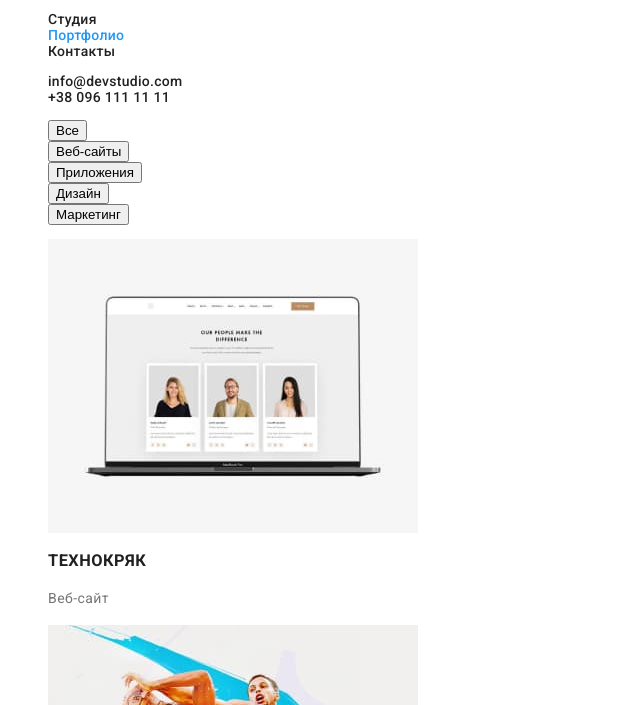
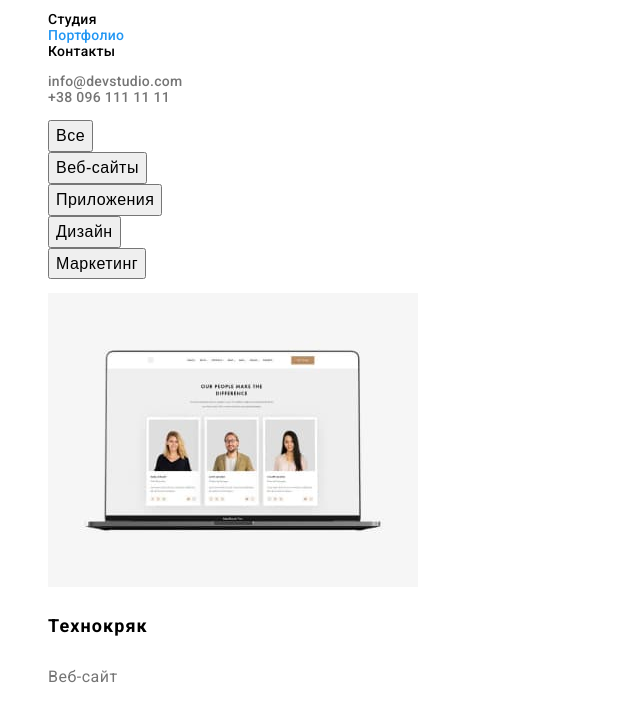
Before and after one commit to ocherik/goit-markup-hw-02, a plain HTML site: page portfolio.html in a window 1280 px wide. Shown: the part 41-746 px from the top of the page, without its empty margins (0-640 px from the left). Drawn offline with Linux system fonts and the light colour scheme.

Commit message:
Второе дз полностью

```diff
--- a/css/style.css
+++ b/css/style.css
@@ -3,6 +3,8 @@
 /* белый #FFFFFF  */
 /* акцент #2196F3 */
 /* вторичный цвет фона #F5F4FA */
+
+/* ОСНОВНЫЕ ЗНАЧЕНИЯ */
 
 :root {
   --text-color: #757575;
@@ -17,12 +19,15 @@
 }
 
 body {
-  font-family: 'Roboto', sans-serif;
+  font-family: 'Roboto', 'Arial', 'Helvetica', sans-serif;
   font-style: normal;
   font-weight: normal;
   font-size: 14px;
+  color: var(--secondary-color)
   background-color: var(--white-color);
 }
+
+/* ЗНАЧЕНИЯ ХЭДЕРА */
 
 .page-logo {
   height: 31px;
@@ -37,19 +42,21 @@ body {
   color: #2196f3;
 }
 
+.second-half-logo {
+  color: var(--white-color);
+}
+
 .site-nav,
 .contact-nav {
   font-weight: 500;
   line-height: 1.14;
   letter-spacing: 0.02em;
-  color: var(--secondary-color);
 }
 
 .nav-link {
   font-weight: 500;
   line-height: 1.14;
   letter-spacing: 0.02em;
-  color: var(--secondary-color);
 }
 
 .nav-link:hover,
@@ -70,9 +77,30 @@ body {
   color: var(--accent-color);
 }
 
-.link-current {
-  color: var(--accent-color);
+/* ЗНАЧЕНИЯ КНОПОК */
+
+.button-primary {
+  color: var(--white-color);
+  background-color: var(--accent-color);
 }
+
+button {
+    cursor: pointer;
+}
+
+.portfolio-button:hover,
+.portfolio-button:focus {
+  color: var(--white-color);
+  background-color: var(--accent-color);
+}
+
+.portfolio-button {
+  font-size: 16px;
+  line-height: 1.62;
+  letter-spacing: 0.03em;
+}
+
+/* ЗНАЧЕНИЯ ОСНОВНЫХ СЕКЦИЙ */
 
 .hero {
   font-weight: bold;
@@ -85,35 +113,68 @@ body {
   background-color: var(--secondary-background);
 }
 
-.button-primary {
-  color: var(--white-color);
-  background-color: var(--accent-color);
-}
-
 .team-section {
   background-color: var(--secondary-background);
 }
+
+.manager-desc {
+  font-size: 16px;
+  line-height: 1.18;
+  letter-spacing: 0.03em;
+}
+
+.title-case {
+  font-weight: bold;
+  font-size: 18px;
+  line-height: 2;
+  letter-spacing: 0.06em;
+}
+
+.case-description {
+    font-size: 16px;
+    line-height: 1.87;
+}
+
+/* ЗНАЧЕНИЯ ФУТЕРА */
 
 .footer-page {
   color: var(--white-color);
   background-color: var(--footer-backround);
 }
 
-.second-half-logo {
+.footer-adress {
+  font-style: normal;
+  line-height: 1.71;
+  letter-spacing: 0.03em;
+}
+
+.adress {
   color: var(--white-color);
 }
 
+.footer-contact {
+  color: rgba(255, 255, 255, 0.6);
+}
+
+.footer-contact:hover,
+.footer-contact:focus {
+  color: var(--accent-color);
+}
+
+/* ЗНАЧЕНИЯ ЭЛЕМЕНТОВ */
+
+.link-current {
+  color: var(--accent-color);
+}
+
 h2 {
-  font-family: Roboto;
   font-weight: bold;
   font-size: 36px;
   line-height: 1.16;
   letter-spacing: 0.03em;
-  color: var(--secondary-color);
 }
-h3 {
-  color: var(--secondary-color);
-  font-family: Roboto;
+
+h3.about-title {
   font-weight: bold;
   line-height: 1.14;
   letter-spacing: 0.03em;
@@ -126,33 +187,11 @@ a {
 }
 
 p {
-  font-family: Roboto;
   line-height: 1.71;
   letter-spacing: 0.03em;
   color: var(--text-color);
 }
 
-.manager-desc {
-  font-family: Roboto;
-  font-size: 16px;
-  line-height: 1.18;
-  letter-spacing: 0.03em;
-}
-
-.footer-adress {
-  font-style: normal;
-  font-family: Roboto;
-  line-height: 1.71;
-  letter-spacing: 0.03em;
-}
-
-.adress {
-  color: var(--white-color);
-}
-
-.footer-contact {
-  color: rgba(255, 255, 255, 0.6);
-}
 li {
   list-style-type: none;
 }
--- a/portfolio.html
+++ b/portfolio.html
@@ -47,19 +47,19 @@
       <section class="portfolio-page">
         <ul class="portfolio-nav">
           <li>
-            <a href=""> <button type="button">Все</button></a>
+            <a href=""> <button type="button" class="portfolio-button">Все</button></a>
           </li>
           <li>
-            <a href=""> <button type="button">Веб-сайты</button></a>
+            <a href=""> <button type="button" class="portfolio-button">Веб-сайты</button></a>
           </li>
           <li>
-            <a href=""> <button type="button">Приложения</button></a>
+            <a href=""> <button type="button" class="portfolio-button">Приложения</button></a>
           </li>
           <li>
-            <a href=""> <button type="button">Дизайн</button></a>
+            <a href=""> <button type="button" class="portfolio-button">Дизайн</button></a>
           </li>
           <li>
-            <a href=""> <button type="button">Маркетинг</button></a>
+            <a href=""> <button type="button" class="portfolio-button">Маркетинг</button></a>
           </li>
         </ul>
         <ul class="portfolio-works">
```
Also changed, not shown: index.html (+4 -4 lines). Lines whose indentation alone changed are shown as unchanged.
